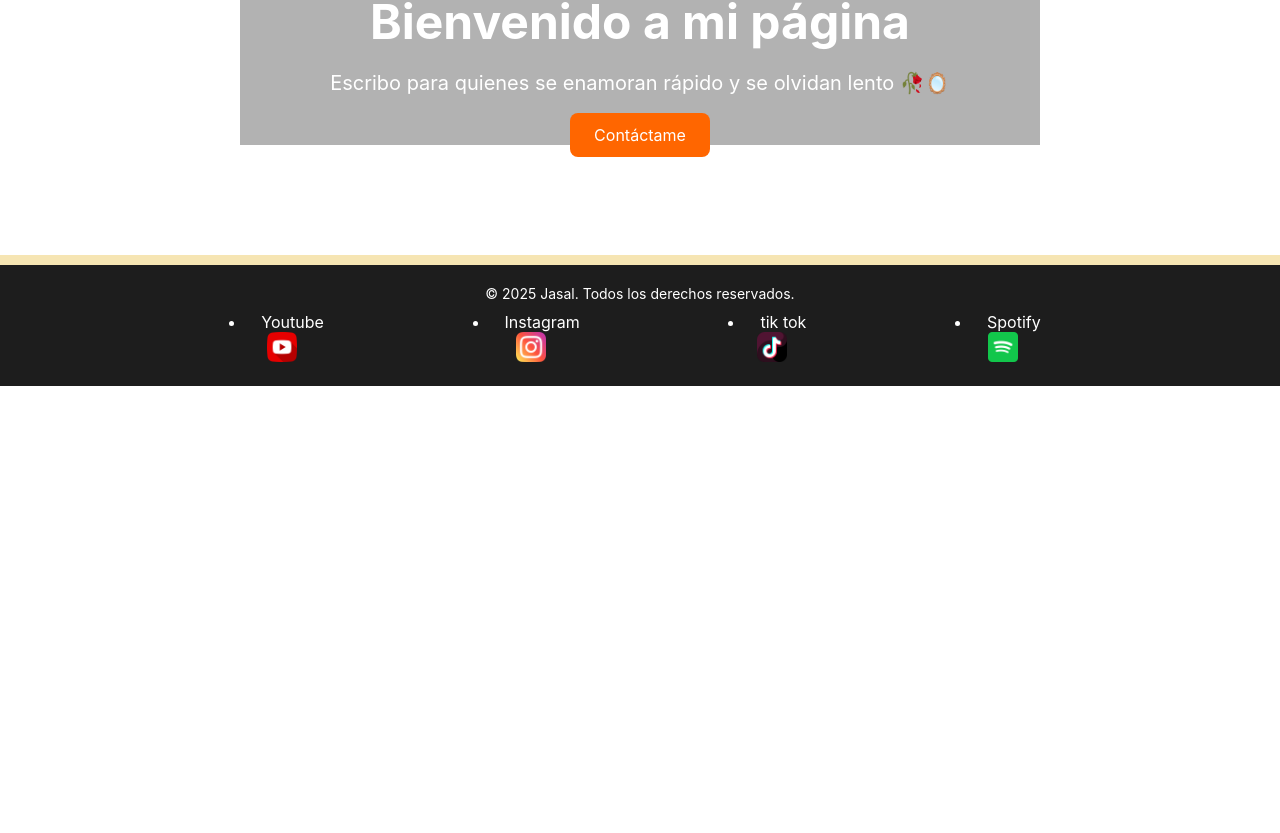
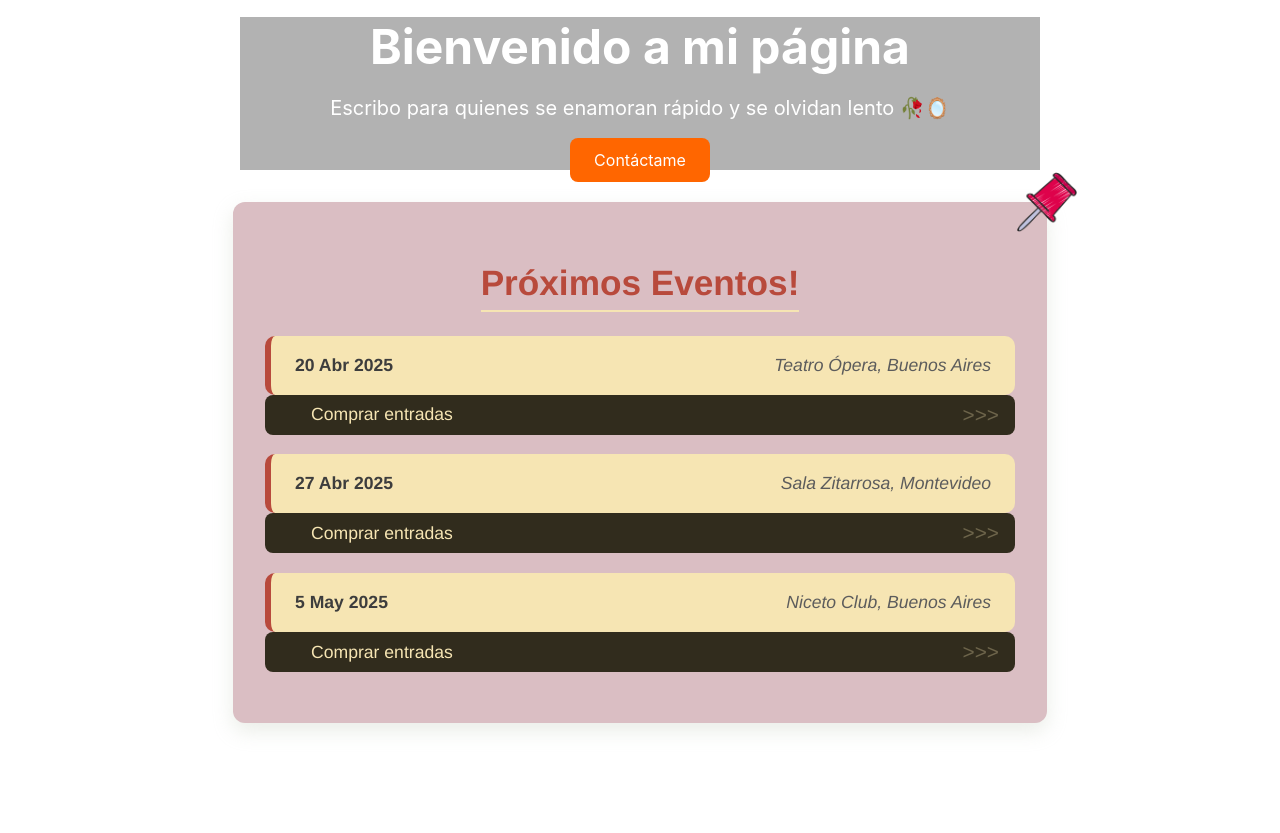
Before and after one commit to DiegoMarchandon/jasalpagina, a React (Create React App) app: page / in a window 1280 px wide. Shown: the part 427-1260 px from the top of the page. Before the commit the page ends 813 px from the top, so only its background shows below. Built offline with nearby package versions, Linux system fonts and the light colour scheme.

Commit message:
changes in Inicio + Sobre Mi

```diff
--- a/public/index.html
+++ b/public/index.html
@@ -5,25 +5,14 @@
     <link rel="icon" href="../src/assets/jasalNewFavicon.jpg"/>
     <meta name="viewport" content="width=device-width, initial-scale=1" />
     <meta name="theme-color" content="#000000" />
-    <meta
-      name="description"
-      content="Web site created using create-react-app"
-    />
+    <meta name="description" content="Web site created using create-react-app"/>
     <link rel="apple-touch-icon" href="%PUBLIC_URL%/logo192.png" />
-    <!--
-      manifest.json provides metadata used when your web app is installed on a
-      user's mobile device or desktop. See https://developers.google.com/web/fundamentals/web-app-manifest/
-    -->
     <link rel="manifest" href="%PUBLIC_URL%/manifest.json" />
-    <!--
-      Notice the use of %PUBLIC_URL% in the tags above.
-      It will be replaced with the URL of the `public` folder during the build.
-      Only files inside the `public` folder can be referenced from the HTML.
-
-      Unlike "/favicon.ico" or "favicon.ico", "%PUBLIC_URL%/favicon.ico" will
-      work correctly both with client-side routing and a non-root public URL.
-      Learn how to configure a non-root public URL by running `npm run build`.
-    -->
+    <!-- <link href="https://fonts.googleapis.com/css2?family=Pacifico&display=swap" rel="stylesheet"> -->
+    <!-- <link href="https://fonts.googleapis.com/css2?family=Lobster&display=swap" rel="stylesheet"> -->
+    <!-- <link href="https://fonts.googleapis.com/css2?family=Dancing+Script&display=swap" rel="stylesheet"> -->
+    <link href="https://fonts.googleapis.com/css2?family=Great+Vibes&display=swap" rel="stylesheet">
+    <!-- <link href="https://fonts.googleapis.com/css2?family=Galada&display=swap" rel="stylesheet"> -->
     <title>jasalmusica</title>
   </head>
   <body>
@@ -31,15 +20,6 @@
     <div id="root">
 
     </div>
-    <!--
-      This HTML file is a template.
-      If you open it directly in the browser, you will see an empty page.
 
-      You can add webfonts, meta tags, or analytics to this file.
-      The build step will place the bundled scripts into the <body> tag.
-
-      To begin the development, run `npm start` or `yarn start`.
-      To create a production bundle, use `npm run build` or `yarn build`.
-    -->
   </body>
 </html>
--- a/src/components/Header.jsx
+++ b/src/components/Header.jsx
@@ -5,7 +5,7 @@ function Header(){
     return (
       <header className="header-artista">
         <h1 className="titulo-principal">Jasal</h1>
-        <p className="subtitulo">Música con alma y corazón</p>
+        <p className="subtitulo">Escribo para quienes se enamoran rápido y se olvidan lento 🥀🪞</p>
       </header>
     )
 }
--- a/src/components/css/Header.css
+++ b/src/components/css/Header.css
@@ -17,9 +17,10 @@
 }
 
 .subtitulo {
-  font-size: 1.2rem;
+  font-family: 'Great Vibes';
+  font-size: 1.8rem;
   color: #F6E5B3;
   margin-top: 0.5rem;
-  font-style: italic;
-  text-shadow: 1px 1px 2px #B84A3C;
+  /* font-style: italic; */
+  text-shadow: 1px 1px 5px #B84A3C;
 }
--- a/src/pages/Inicio/Inicio.jsx
+++ b/src/pages/Inicio/Inicio.jsx
@@ -1,4 +1,5 @@
 import './styles.css';
+import Tachuela from '../../assets/thumb-tack.png';
 function Inicio() {
   return (
     <div className="site-inicio">
@@ -7,6 +8,55 @@ function Inicio() {
         <p>Escribo para quienes se enamoran rápido y se olvidan lento 🥀🪞</p>
         <a href="#contacto" className="inicio-btn">Contáctame</a>
       </div>
+      <section id="eventos">
+          <h2>Próximos Eventos!</h2>
+          <img src={Tachuela} alt="tachuela logo" id="tachuela-img"/>
+        <ul className="eventos-lista">
+          <li>
+            <div className='info-eventos'>
+            <span className="fecha">20 Abr 2025</span>
+            <span className="lugar">Teatro Ópera, Buenos Aires</span>
+            </div>
+            <div className='direccion-container'>
+              <a href="" className="enlaces-inicio">Comprar entradas</a>
+              <span className="flechas">
+                <span>&gt;</span>
+                <span>&gt;</span>
+                <span>&gt;</span>
+              </span>
+            </div>
+          </li>
+          <li>
+            <div className='info-eventos'>
+            <span className="fecha">27 Abr 2025</span>
+            <span className="lugar">Sala Zitarrosa, Montevideo</span>
+            </div>
+            <div className='direccion-container'>
+              <a href="" className="enlaces-inicio">Comprar entradas</a>
+              <span className="flechas">
+                <span>&gt;</span>
+                <span>&gt;</span>
+                <span>&gt;</span>
+              </span>
+            </div>
+          </li>
+          <li>
+            <div className='info-eventos'>
+            <span className="fecha">5 May 2025</span>
+            <span className="lugar">Niceto Club, Buenos Aires</span>
+            </div>
+            <div className='direccion-container'>
+              <a href="" className="enlaces-inicio">Comprar entradas</a>
+              <span className="flechas">
+                <span>&gt;</span>
+                <span>&gt;</span>
+                <span>&gt;</span>
+              </span>
+            </div>
+          </li>
+        </ul>
+      </section>
+
     </div>
   );
 }
--- a/src/pages/Inicio/styles.css
+++ b/src/pages/Inicio/styles.css
@@ -5,6 +5,141 @@
     text-align: center;
     position: relative;
   }
+
+  #eventos {
+    position: relative;
+    background-color: #DABEC3;
+    padding: 2rem;
+    border-radius: 12px;
+    max-width: 750px;
+    margin: 2rem auto;
+    box-shadow: 0 8px 20px rgba(185, 196, 177, 0.3);
+    font-family: 'Helvetica Neue', sans-serif;
+    text-align: center;
+  }
+
+  #titulo-container{
+    display: flex;
+    /* justify-content: space-between; */
+  }
+
+
+  #tachuela-img{
+    position: absolute;
+  top: -30px;
+  right: -30px;
+  width: 60px;
+  height: auto;
+  z-index: 10;
+
+  }
+
+  #eventos h2 {
+    font-size: 2.2rem;
+    color: #B84A3C;
+    margin-bottom: 1.5rem;
+    border-bottom: 2px solid #F6E5B3;
+    display: inline-block;
+    padding-bottom: 0.4rem;
+  }
+
+  .eventos-lista {
+    list-style: none;
+    padding: 0;
+    margin: 0;
+  }
+
+  .eventos-lista li {
+    margin-bottom: 1.2rem;
+  }
+
+  .enlaces-inicio{
+    color: #F6E5B3;
+    text-decoration: none;
+    font-size:1.1rem;
+  }
+
+  .flechas span{
+    color: #F6E5B3;
+    font-size: 1.3rem;
+    opacity: 0.3;
+    transition: opacity 0.3s ease;
+  }
+
+  .direccion-container:hover .flechas span:nth-child(1) {
+    animation: iluminar 1s infinite;
+    animation-delay: 0s;
+  }
+
+  .direccion-container:hover .flechas span:nth-child(2) {
+    animation: iluminar 1s infinite;
+    animation-delay: 0.2s;
+  }
+
+  .direccion-container:hover .flechas span:nth-child(3) {
+    animation: iluminar 1s infinite;
+    animation-delay: 0.4s;
+  }
+
+  @keyframes iluminar {
+    0%, 100% {
+      opacity: 0.3;
+    }
+    50% {
+      opacity: 1;
+    }
+  }
+
+  .info-eventos{
+    background-color: #F6E5B3;
+    padding: 1.2rem 1.5rem;
+    border-radius: 10px;
+    border-left: 6px solid #B84A3C;
+    display: flex;
+    justify-content: space-between;
+    align-items: center;
+    font-size: 1.1rem;
+    transition: transform 0.2s ease, box-shadow 0.2s ease;
+  }
+
+  .direccion-container{
+    display: flex;
+    justify-content: space-between;
+    padding: 0.5rem 1rem;
+    background-color: #312C1D;
+    border-radius: 8px;
+    /* width: 90%; */
+    cursor: pointer;
+    position: relative;
+    /* flex-direction: column; */
+    align-items: center;
+  }
+
+  .direccion-container a{
+    padding-left: 30px;
+    transition: color 0.3s ease, text-shadow 0.3s ease;
+  }
+
+  .direccion-container a:hover{
+    color: #B84A3C;
+    text-shadow: 0 0 5px #B84A3C, 0 0 10px #B84A3C;
+  }
+
+  .eventos-lista li:hover {
+    transform: scale(1.02);
+    box-shadow: 0 6px 15px rgba(185, 196, 177, 0.4);
+  }
+
+  .eventos-lista .fecha {
+    color: #3d3d3d;
+    font-weight: 600;
+  }
+
+  .eventos-lista .lugar {
+    color: #5c5c5c;
+    font-style: italic;
+  }
+
 
   .inicio-content {
     max-width: 800px;
--- a/src/pages/SobreMi/styles.css
+++ b/src/pages/SobreMi/styles.css
@@ -5,20 +5,52 @@
     font-family: 'Segoe UI', Tahoma, Geneva, Verdana, sans-serif;
   }
 
+  #sobre-mi-title-container {
+    position: relative;
+    width: 100%;
+    /* margin-top: 50px; */
+    height: 400px; /* o el alto que quieras */
+    overflow: hidden;
+  }
+
+  #sobre-mi-title-container img {
+    width: 100%;
+    height: auto;
+    object-fit: cover;
+    filter: brightness(50%); /* oscurece la imagen */
+    transform: translateY(-47%);
+  }
+
+  #sobre-mi-title{
+    font-family: cursive;
+    position: absolute;
+  top: 50%;
+  left: 50%;
+  transform: translate(-50%, -50%);
+  color: #F6E5B3; /* uno de los colores que usás */
+  font-size: 3rem;
+  z-index: 1;
+  text-shadow: 2px 2px 4px rgba(0, 0, 0, 0.5); /* sombra para resaltar el texto */
+  }
+
+  .sobre-mi-section{
+    display: flex;
+  }
+
   .sobre-mi-container {
     max-width: 1200px;
     margin: 0 auto;
     display: flex;
-    flex-direction: column;
+    flex-direction:column;
     gap: 2.5rem;
   }
 
-  @media (min-width: 768px) {
+  /* @media (min-width: 768px) {
     .sobre-mi-container {
       flex-direction: row;
       align-items: center;
     }
-  }
+  } */
 
   .sobre-mi-img {
     flex: 1;
```
Also changed, not shown: src/pages/SobreMi/SobreMi.jsx (+41 -18 lines), src/assets/jasalSobreMiSeccion.jpg (added), src/assets/thumb-tack.png (added).
